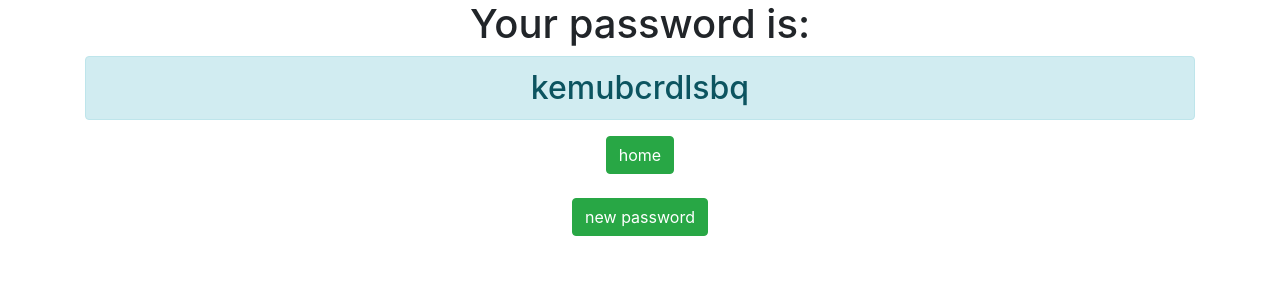
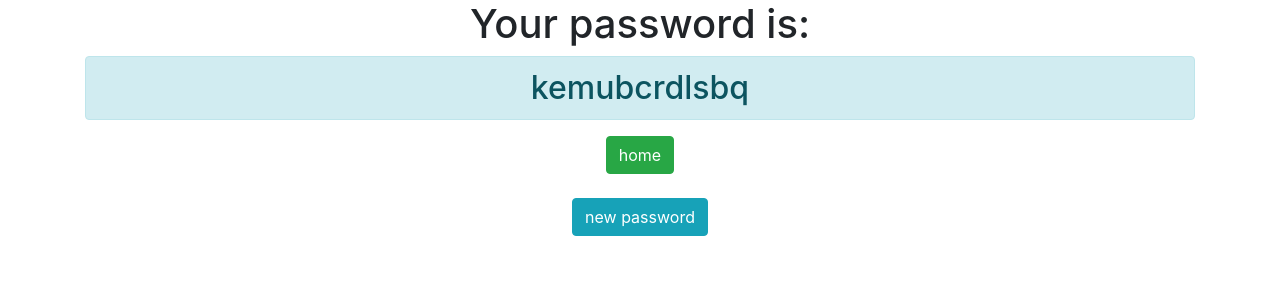
Before and after one commit to ammulu77/django-password-generator, a Django app: page /new/ in a window 1280 px wide. Shown: the top 300 px of the page. Run offline with Django 3.2, Linux system fonts and the light colour scheme.

Commit message:
This is a change by me

```diff
--- a/cool_password_generator/settings.py
+++ b/cool_password_generator/settings.py
@@ -20,7 +20,7 @@ BASE_DIR = Path(__file__).resolve().parent.parent
 # See https://docs.djangoproject.com/en/3.1/howto/deployment/checklist/
 
 # SECURITY WARNING: keep the secret key used in production secret!
-SECRET_KEY = '2g-l)rc1048&7ft9b1lfv(5ygggo^y1v$p+5%(n!@k5lq4!$7a'
+SECRET_KEY = '2g-l)rc1048&7fderfgthjkdcfvgbhnm,t9b1lfv(5ygggo^y1v$p+5%(n!@k5lq4!$7a'
 
 # SECURITY WARNING: don't run with debug turned on in production!
 DEBUG = True
--- a/generator_app/templates/generator_app/password.html
+++ b/generator_app/templates/generator_app/password.html
@@ -8,5 +8,5 @@
     <a href="{% url 'home' %}" class="btn btn-success">home</a>
     <br>
     <br>
-    <a href="{% url 'new' %}" class="btn btn-success">new password</a>
+    <a href="{% url 'new' %}" class="btn btn-info">new password</a>
 </div>
```
